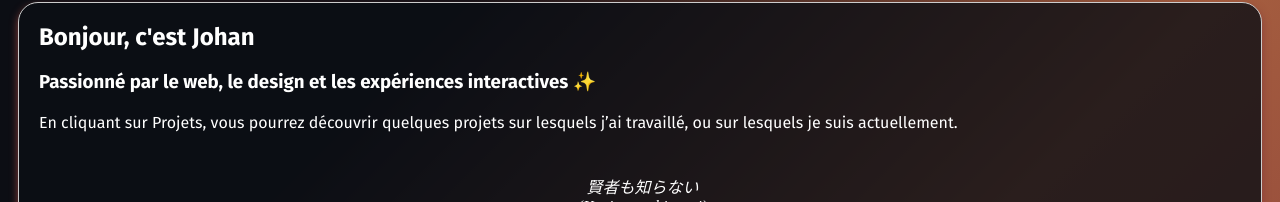
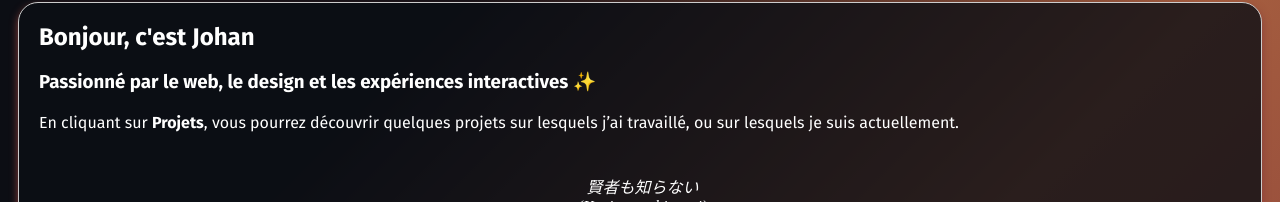
Before and after one commit to Johan-Tnt/Mon-Portfolio-Johan-Ternant, a React (Vite) app in the folder portfolio-johan-ternant/: page / in a window 1280 px wide. Shown: the part 266-468 px from the top of the page. Built offline with nearby package versions, Linux system fonts and the light colour scheme.

Commit message:
Bug fixes

```diff
--- a/portfolio-johan-ternant/src/components/pages/home.jsx
+++ b/portfolio-johan-ternant/src/components/pages/home.jsx
@@ -24,9 +24,9 @@ const Home = () => {
             Passionné par le web, le design et les expériences interactives ✨
           </h3>
           <p>
-            En cliquant sur <span className="bold">Projets</span>, vous pourrez
-            découvrir quelques projets sur lesquels j’ai travaillé, ou sur
-            lesquels je suis actuellement.
+            En cliquant sur <strong className="bold">Projets</strong>, vous
+            pourrez découvrir quelques projets sur lesquels j’ai travaillé, ou
+            sur lesquels je suis actuellement.
           </p>
           <div>
             <blockquote className="quote">
```
